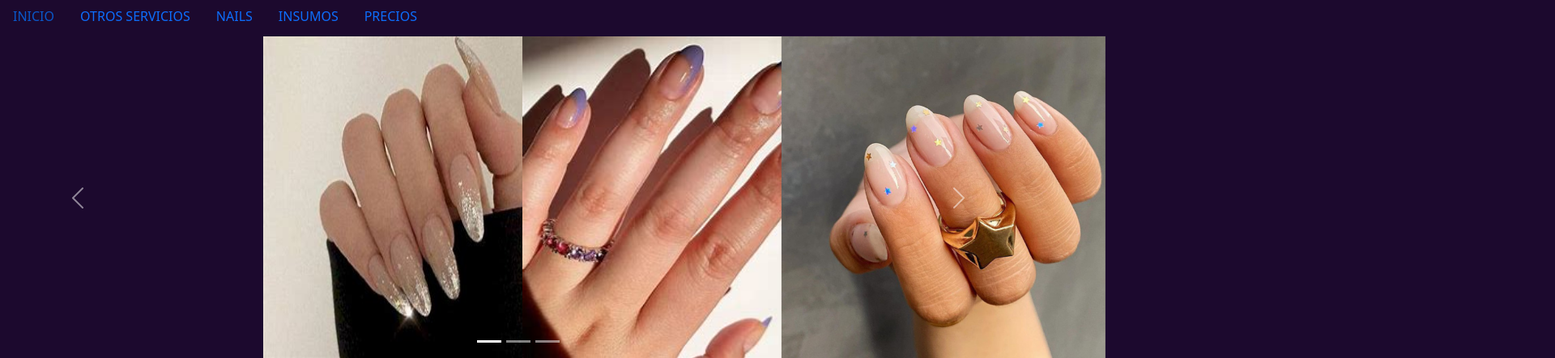
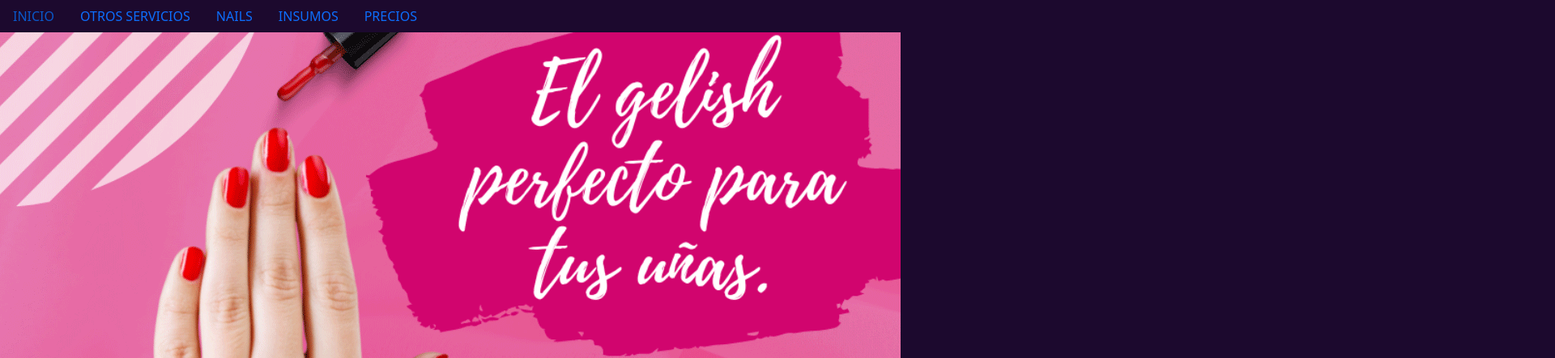
Before and after one commit to sabrina228/nuevo-repo-bootstrap, a website: page pag/nails.html in a window 1280 px wide. Shown: the top 443 px of the page at 81% size, 1920 px wide, since content can reach past the window. Drawn offline with nearby package versions, Linux system fonts and the light colour scheme; files whose address does not match are found by name.

Commit message:
agregando imagen

```diff
--- a/pag/nails.html
+++ b/pag/nails.html
@@ -33,40 +33,11 @@
   </header>
 
      <main>
-        <div id="carouselExampleIndicators" class="carousel slide" data-bs-ride="true">
-            <div class="carousel-indicators">
-              <button type="button" data-bs-target="#carouselExampleIndicators" data-bs-slide-to="0" class="active" aria-current="true" aria-label="Slide 1"></button>
-              <button type="button" data-bs-target="#carouselExampleIndicators" data-bs-slide-to="1" aria-label="Slide 2"></button>
-              <button type="button" data-bs-target="#carouselExampleIndicators" data-bs-slide-to="2" aria-label="Slide 3"></button>
-            </div>
-
-            <div class="items">
-              <div class="carousel-item active">
-                <img src="./imagenes/descarga.jfif" class="imagenes2" alt="uñas">
-              </div>
-              <div class="carousel-item active">
-                <img src=".//imagenes/uñas.jpg" class="imagenes2" alt="uñas">
-              </div>
-              <div class="carousel-item active">
-                <img src="./imagenes/uñas2.jpg" class="imagenes2" alt="uñas">
-              </div>
-            </div>
-
-            <button class="carousel-control-prev" type="button" data-bs-target="#carouselExampleIndicators" data-bs-slide="prev">
-              <span class="carousel-control-prev-icon" aria-hidden="true"></span>
-              <span class="visually-hidden">Previous</span>
-            </button>
-            <button class="carousel-control-next" type="button" data-bs-target="#carouselExampleIndicators" data-bs-slide="next">
-              <span class="carousel-control-next-icon" aria-hidden="true"></span>
-              <span class="visually-hidden">Next</span>
-            </button>
-           </div>
-
-          </div>
+      <img src="./imagenes/gelish-bien_remas.png" class="img-fluid" alt="publicidad">
 
 
           <div class="container text-center">
-            <h2 class="letras" >TURNOS/INFO.</h2>
+            <h2 class="letras"><div class="text-bg-success p-3">TURNOS/INFO.</div></h2>
 
             <div class="row row-cols-2 row-cols-lg-5 g-2 g-lg-3"></div>
             <div class="col">
```
Also changed, not shown: pag/imagenes/gelish-bien_remas.png (added).
